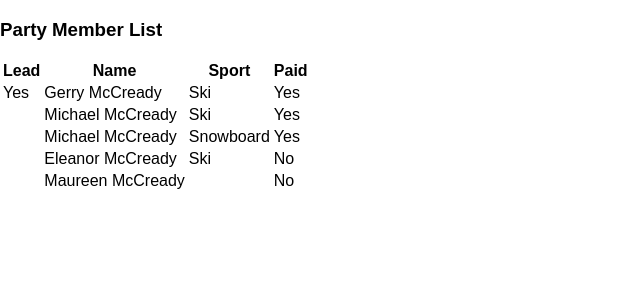
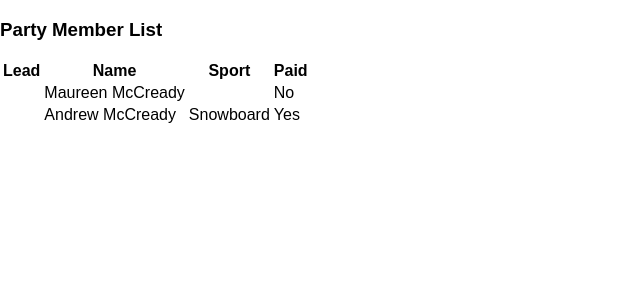
Before and after one commit to PMGH/ski-holiday-planner, a React (Create React App) app: page / in a window 1280 px wide. Shown: the top 300 px of the page, without its empty margins (0-640 px from the left). Built offline with nearby package versions, Linux system fonts and the light colour scheme.

Commit message:
amends data structure

```diff
--- a/src/data.js
+++ b/src/data.js
@@ -1,68 +1,154 @@
 const data = [
   {
-    id: 1,
-    firstName: 'Gerry',
+    firstName: 'Maureen',
     secondName: 'McCready',
-    lead: true,
-    sport: 'Ski',
-    paid: true,
-    flightId: 1,
-    transferId: 1,
-    accomodationId: 1,
-    liftPassId: 1,
-    equipmentId: 1
+    lead: false,
+    sport: '',
+    outboundFlight: {
+      flightNumber: 'EZY6835',
+      departureAirport: {
+        name: 'Glasgow',
+        abbr: 'GLA',
+        country: 'Scotland, UK'
+      },
+      destinationAirport: {
+        name: 'Geneva',
+        abbr: 'GVA',
+        country: 'Switzerland'
+      },
+      depart: '18/03/2018 07:55',
+      arrive: '18/03/2018 11:20',
+      price: 40.00
+    },
+    returnFlight: {
+      flightNumber: 'EZY6836',
+      departureAirport: {
+        name: 'Geneva',
+        abbr: 'GVA',
+        country: 'Switzerland'
+      },
+      destinationAirport: {
+        name: 'Glasgow',
+        abbr: 'GLA',
+        country: 'Scotland, UK'
+      },
+      depart: '25/03/2018 12:00',
+      arrive: '25/03/2018 13:20',
+      price: 50.00
+    },
+    outboundTransfer: {
+      pickup: 'Geneva Airport, Switzerland',
+      dropOff: 'Chalet Bouquetins, 73210 La Perriere, La Tania, France',
+      depart: '18/03/2018 12:00',
+      arrive: '18/03/2018 15:30',
+      price: 0.00
+    },
+    returnTransfer: {
+      pickup: 'Chalet Bouquetins, 73210 La Perriere, La Tania, France',
+      dropOff: 'Geneva Airport, Switzerland',
+      depart: '25/03/2018 07:00',
+      arrive: '25/03/2018 10:30',
+      price: 0.00
+    },
+    accomodation: {
+      name: 'Chalet Bouquetins',
+      address: '73210 La Perriere, La Tania, France',
+      operator: 'SkiHame',
+      catered: true,
+      deposit: 100.00,
+      depositPaid: true,
+      price: 475.35,
+      totalPaid: false
+    },
+    liftPass: {
+      area: '',
+      duration: null,
+      insurance: false,
+      price: 0.00
+    },
+    equipment: {
+      hiring: false,
+      hireShop: '',
+      type: '',
+      size: null,
+      price: 0.00
+    }
   },
   {
-    id: 2,
-    firstName: 'Michael',
-    secondName: 'McCready',
-    lead: false,
-    sport: 'Ski',
-    paid: true,
-    flightId: 2,
-    transferId: 2,
-    accomodationId: 2,
-    liftPassId: 2,
-    equipmentId: 2
-  },
-  {
-    id: 3,
-    firstName: 'Michael',
+    firstName: 'Andrew',
     secondName: 'McCready',
     lead: false,
     sport: 'Snowboard',
     paid: true,
-    flightId: 3,
-    transferId: 3,
-    accomodationId: 3,
-    liftPassId: 3,
-    equipmentId: 3
-  },
-  {
-    id: 4,
-    firstName: 'Eleanor',
-    secondName: 'McCready',
-    lead: false,
-    sport: 'Ski',
-    paid: false,
-    flightId: 4,
-    transferId: 4,
-    accomodationId: 4,
-    liftPassId: 4,
-    equipmentId: 4
-  },
-  {
-    id: 5,
-    firstName: 'Maureen',
-    secondName: 'McCready',
-    lead: false,
-    sport: '',
-    paid: false,
-    flightId: 5,
-    transferId: 5,
-    accomodationId: 5,
-    liftPassId: 5,
-    equipmentId: 5
+    outboundFlight: {
+      flightNumber: 'EZY6835',
+      departureAirport: {
+        name: 'Glasgow',
+        abbr: 'GLA',
+        country: 'Scotland, UK'
+      },
+      destinationAirport: {
+        name: 'Geneva',
+        abbr: 'GVA',
+        country: 'Switzerland'
+      },
+      depart: '18/03/2018 07:55',
+      arrive: '18/03/2018 11:20',
+      price: 40.00
+    },
+    returnFlight: {
+      flightNumber: 'EZY6836',
+      departureAirport: {
+        name: 'Geneva',
+        abbr: 'GVA',
+        country: 'Switzerland'
+      },
+      destinationAirport: {
+        name: 'Glasgow',
+        abbr: 'GLA',
+        country: 'Scotland, UK'
+      },
+      depart: '25/03/2018 12:00',
+      arrive: '25/03/2018 13:20',
+      price: 50.00
+    },
+    outboundTransfer: {
+      pickup: 'Geneva Airport, Switzerland',
+      dropOff: 'Chalet Bouquetins, 73210 La Perriere, La Tania, France',
+      depart: '18/03/2018 12:00',
+      arrive: '18/03/2018 15:30',
+      price: 0.00
+    },
+    returnTransfer: {
+      pickup: 'Chalet Bouquetins, 73210 La Perriere, La Tania, France',
+      dropOff: 'Geneva Airport, Switzerland',
+      depart: '25/03/2018 07:00',
+      arrive: '25/03/2018 10:30',
+      price: 0.00
+    },
+    accomodation: {
+      name: 'Chalet Bouquetins',
+      address: '73210 La Perriere, La Tania, France',
+      operator: 'SkiHame',
+      catered: true,
+      deposit: 100.00,
+      depositPaid: true,
+      price: 475.35,
+      totalPaid: true
+    },
+    liftPass: {
+      area: 'Three Valleys',
+      duration: 6,
+      insurance: true,
+      price: 239.99
+    },
+    equipment: {
+      hiring: true,
+      hireShop: 'Freeride',
+      type: 'Snowboard',
+      size: 155,
+      price: 60.12
+    }
   }
 ]
 
```
